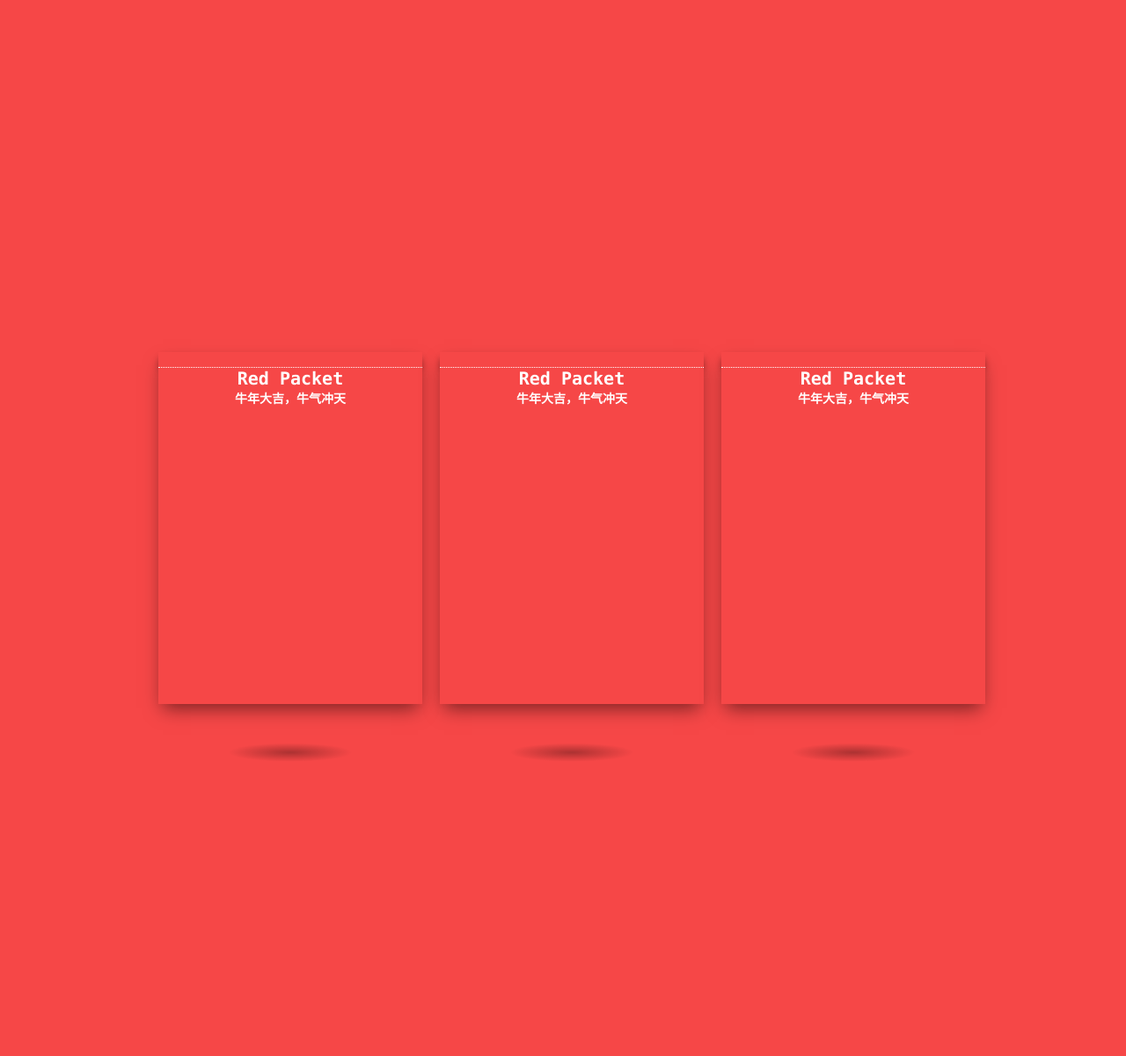
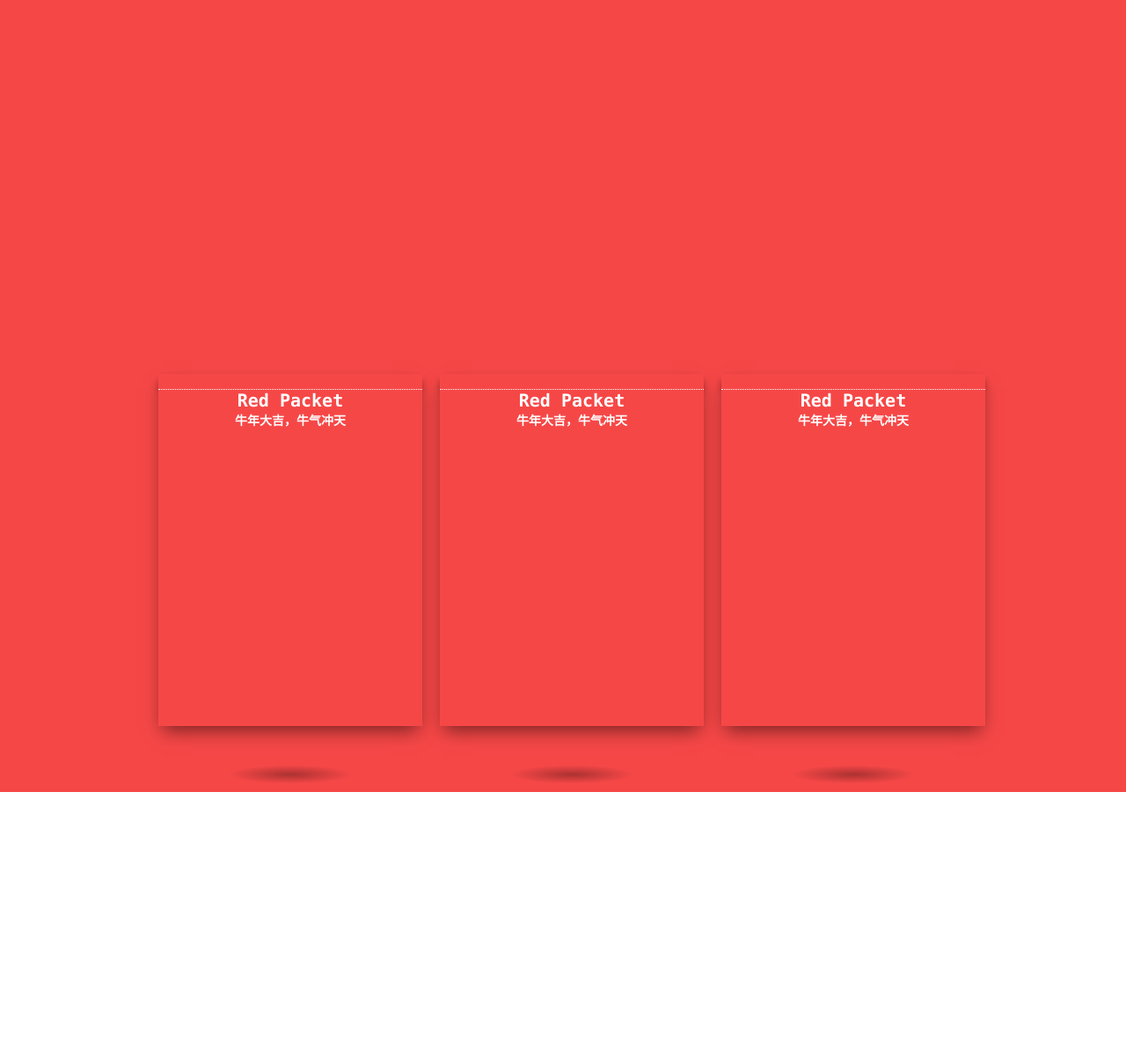
Before and after one commit to catx1726/Bingo-CSS, a Jekyll site: the page 6M/UserRaffle.html, which Jekyll copies as it is, in a window 1280 px wide. Shown: the whole page at 88% size. Built offline with Jekyll 4.4.1, drawn with Linux system fonts in a browser that asks for light colours; after the commit the page ends 900 px from its top, so only the background shows below that.

Commit message:
简单适配完毕，slide未完成

```diff
--- a/6M/UserRaffle.html
+++ b/6M/UserRaffle.html
@@ -5,14 +5,17 @@
     <meta name="viewport" content="width=device-width, initial-scale=1.0" />
     <title>UserRaffle</title>
     <link rel="stylesheet" href="../css/flexLayout.css" />
+    <link rel="stylesheet" href="../css/media.css" />
     <style>
       /* TODO PC适配没做，手机端没做 */
       * {
         margin: 0;
         padding: 0;
       }
+
       .raffle_container {
-        height: 1200px;
+        height: 100vh;
+        overflow: hidden;
         background-color: #f64747;
       }
       .container-xycenter {
@@ -23,27 +26,28 @@
       }
       .raffle_item {
         z-index: 99;
-        width: 300px;
-        height: 400px;
-        margin-left: 20px;
+        width: 30rem;
+        height: 40rem;
+        margin-top: 35rem;
+        margin-left: 2rem;
         position: relative;
         cursor: pointer;
-        border-radius: 5px;
+        border-radius: 0.5rem;
         transition: all 0.3s ease;
         user-select: none;
-        box-shadow: 0px 10px 20px -5px #00000082;
+        box-shadow: 0rem 1rem 2rem -0.5rem #00000082;
         /* background-color: #f64747; */
       }
       .raffle_title,
       .raffle_num {
         color: white;
-        font-size: 20px;
+        font-size: 2rem;
         font-weight: 700;
         font-family: consolas;
         transition: all 0.3s ease;
       }
       .raffle_num {
-        font-size: 14px;
+        font-size: 1.4rem;
       }
       /* .raffle_item:hover {
         background: white;
@@ -53,13 +57,13 @@
         color: #f64747;
       } */
       .raffle_fold {
-        height: 20px;
+        height: 2rem;
         width: 100%;
-        box-shadow: 0px 5px 10px -4px black;
+        box-shadow: 0px 0.5rem 1rem -4px black;
         /* background-color: white; */
         transition: all 0.3s ease;
         transform-style: preserve-3d;
-        perspective: 800px;
+        perspective: 80rem;
         display: block;
         position: relative;
         z-index: 10;
@@ -82,14 +86,14 @@
       }
       .raffle_body-effect {
         /* border-top: 1px solid black; */
-        box-shadow: 0px -10px 20px -10px black;
+        box-shadow: 0px -1rem 2rem -1rem black;
       }
       .shadow {
         position: absolute;
         top: 110%;
         left: 50%;
-        width: 200px;
-        height: 30px;
+        width: 20rem;
+        height: 3rem;
         transition: 0.4s;
         transform: translateX(-50%);
         -webkit-transition: 0.4s;
@@ -130,18 +134,18 @@
         background-color: rgb(250, 238, 196);
       }
       .article_container {
-        padding: 20px;
+        padding: 2rem;
       }
       .article_title {
-        font-size: 30px;
-        margin-bottom: 10px;
+        font-size: 3rem;
+        margin-bottom: 1rem;
       }
       .article_author {
-        font-size: 12px;
+        font-size: 1.2rem;
       }
       .article_content {
-        font-size: 16px;
-        margin-top: 10px;
+        font-size: 1.6rem;
+        margin-top: 1rem;
       }
 
       /* paper shadow */
@@ -223,7 +227,6 @@
                 Thank you for your efforts. At the beginning of the new year, we have prepared for
                 you：
                 <ul class="userPrize_container">
-                  <li>1000RMB RED PACKET</li>
                   <li>New Computer</li>
                   <li>New Chair</li>
                 </ul>
@@ -254,7 +257,6 @@
                 Thank you for your efforts. At the beginning of the new year, we have prepared for
                 you：
                 <ul class="userPrize_container">
-                  <li>1000RMB RED PACKET</li>
                   <li>New Computer</li>
                   <li>New Chair</li>
                 </ul>
@@ -285,7 +287,6 @@
                 Thank you for your efforts. At the beginning of the new year, we have prepared for
                 you：
                 <ul class="userPrize_container">
-                  <li>1000RMB RED PACKET</li>
                   <li>New Computer</li>
                   <li>New Chair</li>
                 </ul>
@@ -296,6 +297,7 @@
 
         <div class="shadow"></div>
       </div>
+      <div class="trigger_btn"></div>
     </main>
   </body>
   <script>
--- a/assets/css/main.css
+++ /dev/null
@@ -1 +0,0 @@
-@import './components/flexLayout.css';
--- /dev/null
+++ b/css/media.css
@@ -0,0 +1,24 @@
+@media screen and (min-width: 300px) {
+  html {
+    font-size: 8px;
+  }
+}
+
+/* 600 - 960 */
+@media screen and (min-width: 600px) {
+  html {
+    font-size: 10px;
+  }
+}
+
+/* 960 - 1264 */
+@media screen and (min-width: 960px) {
+}
+
+/* 1264 - 1900 */
+@media screen and (min-width: 1264px) {
+}
+
+/* 1900 - xxxl */
+@media screen and (min-width: 1900px) {
+}
--- a/index.html
+++ b/index.html
@@ -9,4 +9,7 @@
 <br />
 <a href="./6M/paperFoldEffect.html">paperFoldEffect.html</a>
 <br />
-<a href="./6M/UserRaffle.html">UserRaffle.html</a><br/><a href="./6M/redPacket.html">redPacket.html</a><br/>
+<a href="./6M/UserRaffle.html">UserRaffle.html</a>
+<br />
+<a href="./6M/redPacket.html">redPacket.html</a>
+<br />
```
Also changed, not shown: other parts of 6M/UserRaffle.html (+25 -13 lines), 6M/flexLayout.css (added, +54 -0 lines), assets/css/components/flexLayout.css (deleted, +0 -9 lines), css/main.css (+17 -27 lines), _layouts/default.html (indentation only).
